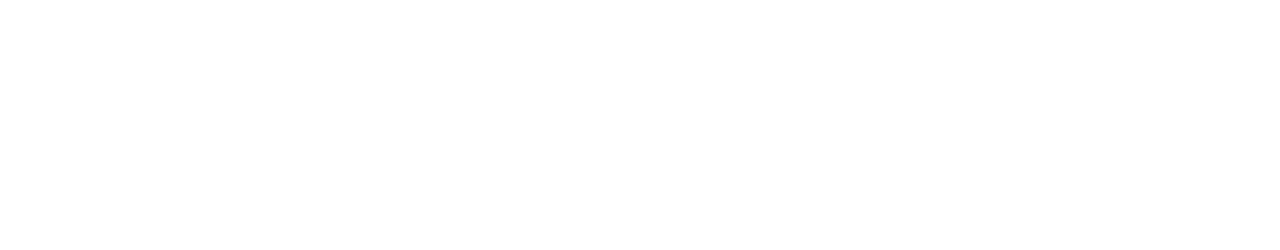
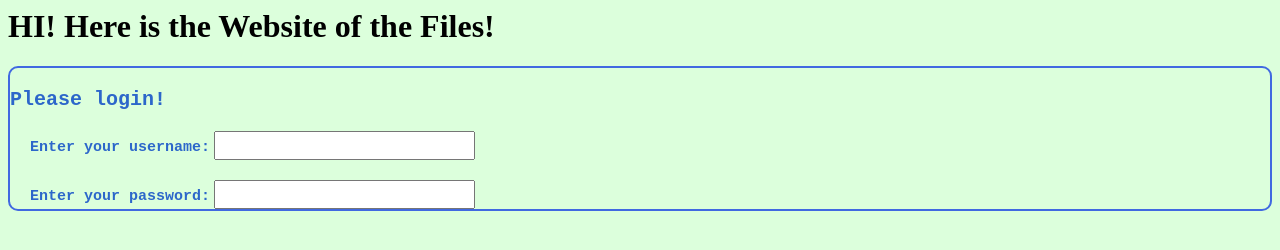
Before and after one commit to MAHTMATCIS/WebsiteoftheFiles, a plain HTML site: page index.html in a window 1280 px wide. Drawn offline with Linux system fonts and the light colour scheme.

Commit message:
Revert "fix"
This reverts commit adee4865

```diff
--- a/index.html
+++ b/index.html
@@ -1,10 +1,25 @@
-<!DOCTYPE html>
-<html lang="en">
+<html  lang="ch">
 <head>
     <meta charset="UTF-8">
-    <title>Title</title>
+    <title>HI!</title>
+    <link rel="stylesheet" href="css/style.css">
+    <script src="js/click.js"></script>
+    <script src="js/checkLogin.js"></script>
 </head>
-<body>
+<body id="body">
+<h1>HI! Here is the Website of the Files!</h1>
+<div class="login">
+    <p class="login-p">Please login!</p>
+    <div class="login-div">
+        <label class="login-label" for="username">Enter your username:</label>
+        <input id="username" class="login-input" type="text" />
+    </div>
+
+    <div class="login-div">
+        <label class="login-label" for="password">Enter your password:</label>
+        <input id="password" class="login-input" type="password" />
+    </div>
+</div>
 
 </body>
 </html>
```
Also changed, not shown: index2.html (+0 -2 lines).
